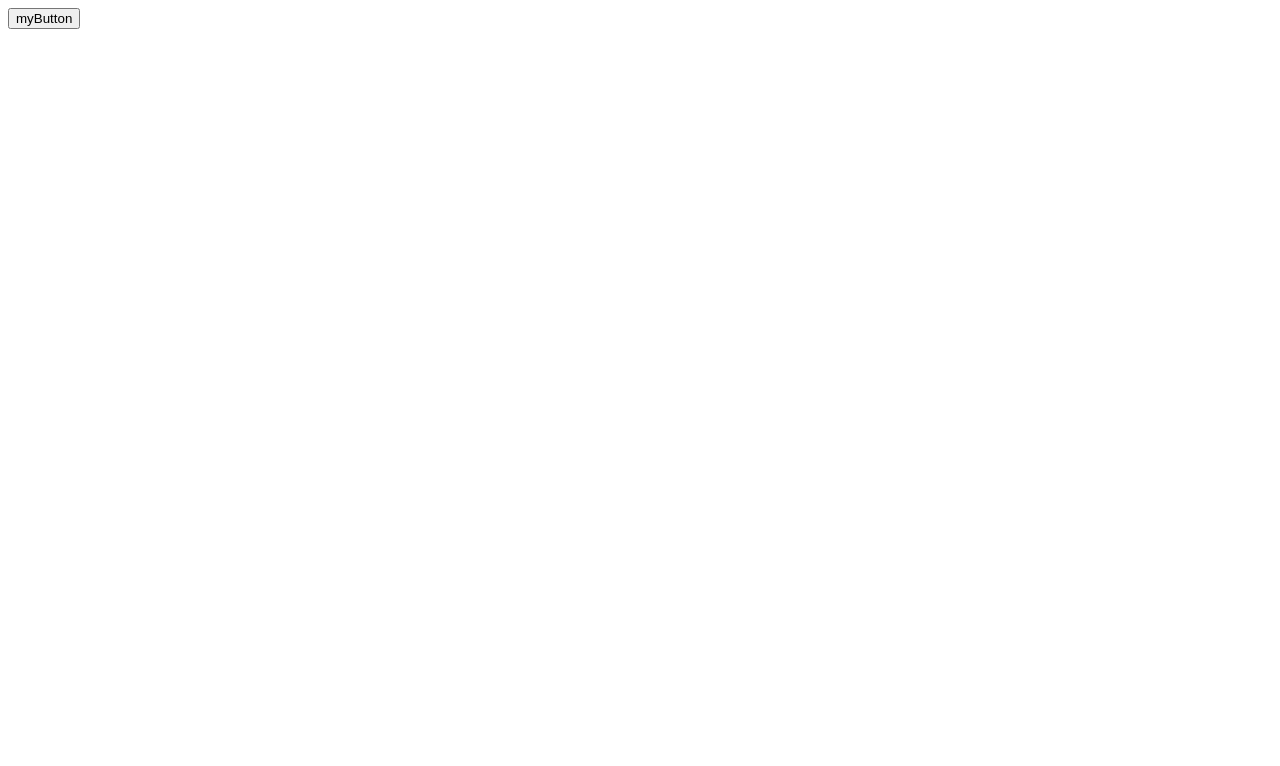
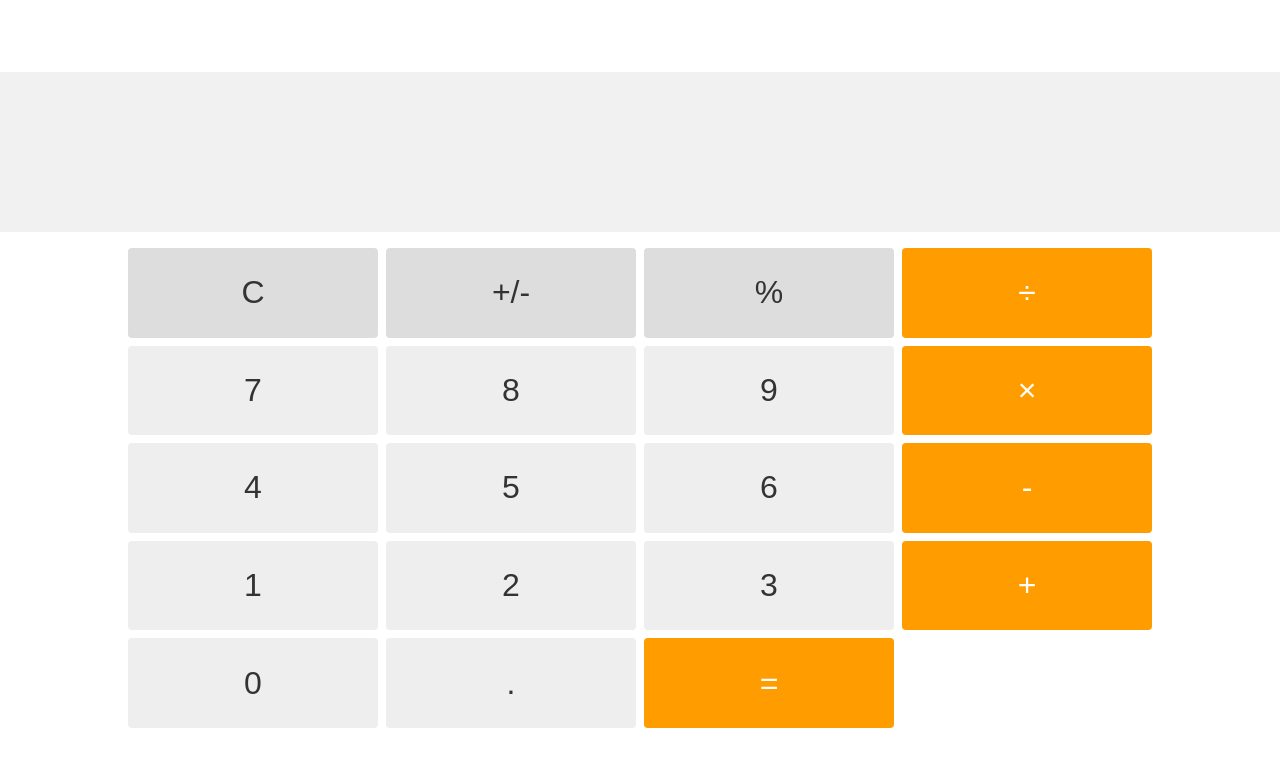
Before and after one commit to gwanyong/dt-assignment, a website built with webpack: page src/index.html in a window 1280 px wide. Built offline with nearby package versions, Linux system fonts and the light colour scheme.

Commit message:
feature: ui 작업완료

```diff
--- /dev/null
+++ b/src/App.ts
@@ -0,0 +1,17 @@
+export default function App() {
+  const canvas: HTMLCanvasElement = document.createElement('canvas');
+  canvas.width = window.innerWidth;
+  canvas.height = window.innerHeight - 5;
+
+  // draw canvas
+  const ctx: CanvasRenderingContext2D = canvas.getContext('2d')!;
+
+  ctx.fillStyle = 'black';
+  ctx.fillRect(0, 0, canvas.width, canvas.height);
+  ctx.font = '62px Times new roman';
+  ctx.fillStyle = 'white';
+  ctx.fillText('Clapping', 30, 80);
+  ctx.fillText('Music', 150, 150);
+
+  return canvas;
+}
--- a/src/index.html
+++ b/src/index.html
@@ -1,12 +1,119 @@
 <!DOCTYPE html>
-<html lang="en">
-    <head>
-        <meta charset="UTF-8" />
-        <meta http-equiv="X-UA-Compatible" content="IE=edge" />
-        <meta name="viewport" content="width=device-width, initial-scale=1.0" />
-        <title>Document</title>
-    </head>
-    <body>
-        <button id="button">myButton</button>
-    </body>
+<html>
+  <head>
+    <meta charset="UTF-8" />
+    <title>Calculator</title>
+  </head>
+  <style>
+    * {
+      box-sizing: border-box;
+      margin: 0;
+      padding: 0;
+    }
+
+    html,
+    body {
+      height: 100%;
+    }
+
+    .calculator {
+      width: 100%;
+      height: 100%;
+      display: flex;
+      flex-direction: column;
+      justify-content: center;
+      align-items: center;
+    }
+
+    .display {
+      display: flex;
+      flex-direction: column;
+      justify-content: center;
+      align-items: flex-end;
+      width: 100%;
+      height: 20%;
+      padding: 0.5rem;
+      background-color: #f1f1f1;
+      font-size: 2rem;
+    }
+
+    .display .result {
+      font-weight: bold;
+    }
+
+    .buttons {
+      display: grid;
+      grid-template-columns: repeat(4, 1fr);
+      grid-gap: 0.5rem;
+      width: 80%;
+      height: 60%;
+      margin-top: 1rem;
+    }
+
+    .gray-button {
+      background-color: #ddd;
+      color: #333;
+    }
+
+    .orange-button {
+      background-color: #ff9c00;
+      color: #fff;
+    }
+
+    .number-button {
+      background-color: #eee;
+      color: #333;
+    }
+
+    .number-button:nth-child(17) {
+      flex: 0 0 200%;
+    }
+
+    button {
+      font-size: 2rem;
+      border: none;
+      border-radius: 0.25rem;
+      cursor: pointer;
+      transition: background-color 0.3s ease;
+      outline: none;
+    }
+
+    button:hover {
+      background-color: #ddd;
+    }
+
+    button:active {
+      background-color: #bbb;
+    }
+  </style>
+  <body>
+    <div class="calculator">
+      <div class="display">
+        <div class="formula"></div>
+        <div class="result"></div>
+      </div>
+      <div class="buttons">
+        <button class="gray-button" id="clear">C</button>
+        <button class="gray-button" id="plus-minus">+/-</button>
+        <button class="gray-button" id="percentage">%</button>
+        <button class="orange-button" id="divide">÷</button>
+        <button class="number-button" id="7">7</button>
+        <button class="number-button" id="8">8</button>
+        <button class="number-button" id="9">9</button>
+        <button class="orange-button" id="multiply">×</button>
+        <button class="number-button" id="4">4</button>
+        <button class="number-button" id="5">5</button>
+        <button class="number-button" id="6">6</button>
+        <button class="orange-button" id="minus">-</button>
+        <button class="number-button" id="1">1</button>
+        <button class="number-button" id="2">2</button>
+        <button class="number-button" id="3">3</button>
+        <button class="orange-button" id="plus">+</button>
+        <button class="number-button" id="0">0</button>
+        <button class="number-button" id="decimal">.</button>
+        <button class="orange-button" id="equal">=</button>
+      </div>
+    </div>
+    <script src="script.js"></script>
+  </body>
 </html>
--- a/src/index.ts
+++ b/src/index.ts
@@ -1,5 +1,2 @@
-const button = document.getElementById("button");
-
-button.addEventListener("click", () => {
-    alert("clicked!");
-});
+import App from './App';
+document.getElementById('app')!.appendChild(App());
--- a/tsconfig.json
+++ b/tsconfig.json
@@ -1,5 +1,6 @@
 {
   "compilerOptions": {
+    "module": "CommonJS",
     "allowJs": true,
     "target": "ES5",
     "outDir": "./dist",
@@ -7,6 +8,7 @@
     "noImplicitAny": true,
     "lib": ["ES2015", "DOM", "DOM.Iterable"]
   },
+
   "include": ["./src/**/*"],
   "exclude": ["node_modules", "dist"]
 }
--- a/webpack.config.js
+++ b/webpack.config.js
@@ -1,11 +1,12 @@
-const path = require("path");
-const HtmlWebpackPlugin = require("html-webpack-plugin");
+const path = require('path');
+const HtmlWebpackPlugin = require('html-webpack-plugin');
+const MiniCssExtractPlugin = require('mini-css-extract-plugin');
 
 module.exports = {
-    entry: "./src/index.ts", // 번들링 시작 위치
+  entry: './src/index.ts', // 번들링 시작 위치
   output: {
-        path: path.join(__dirname, "/dist"), // 번들 결과물 위치
-        filename: "bundle.js",
+    path: path.join(__dirname, '/dist'), // 번들 결과물 위치
+    filename: 'bundle.js',
   },
   module: {
     rules: [
@@ -13,30 +14,42 @@ module.exports = {
         test: /[\.js]$/, // .js 에 한하여 babel-loader를 이용하여 transpiling
         exclude: /node_module/,
         use: {
-                    loader: "babel-loader",
+          loader: 'babel-loader',
         },
       },
       {
         test: /\.ts$/, // .ts 에 한하여 ts-loader를 이용하여 transpiling
         exclude: /node_module/,
         use: {
-                    loader: "ts-loader",
+          loader: 'ts-loader',
         },
+      },
+      {
+        test: /\.css$/i,
+        use: ['style-loader', 'css-loader', MiniCssExtractPlugin.loader],
       },
     ],
   },
   resolve: {
-        modules: [path.join(__dirname, "src"), "node_modules"], // 모듈 위치
-        extensions: [".ts", ".js"],
+    modules: [path.join(__dirname, 'src'), 'node_modules'], // 모듈 위치
+    extensions: ['.ts', '.js'],
   },
   plugins: [
     new HtmlWebpackPlugin({
-            template: "./src/index.html", // 템플릿 위치
+      template: './src/index.html', // 템플릿 위치
+    }),
+    new MiniCssExtractPlugin({
+      filename: '[name].css',
+      chunkFilename: '[id].css',
     }),
   ],
+
   devServer: {
-        host: "localhost", // live-server host 및 port
+    host: 'localhost',
+    hot: true,
+    compress: true,
     port: 8080,
   },
-    mode: "development", // 번들링 모드 development / production
+
+  mode: 'development', // 번들링 모드 development / production
 };
```
Also changed, not shown: .babelrc (added), dist/bundle.js (added), dist/index.html (added), package.json (indentation only), 1 other file. Lines whose indentation alone changed are shown as unchanged.
